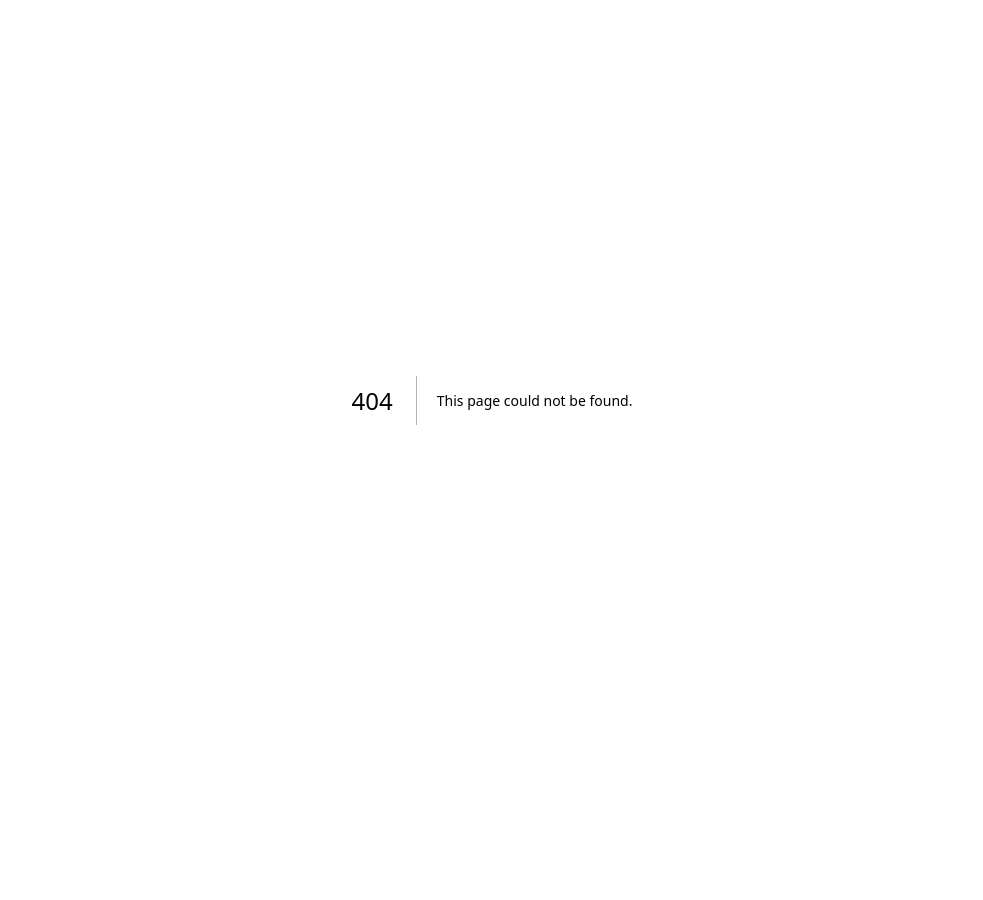
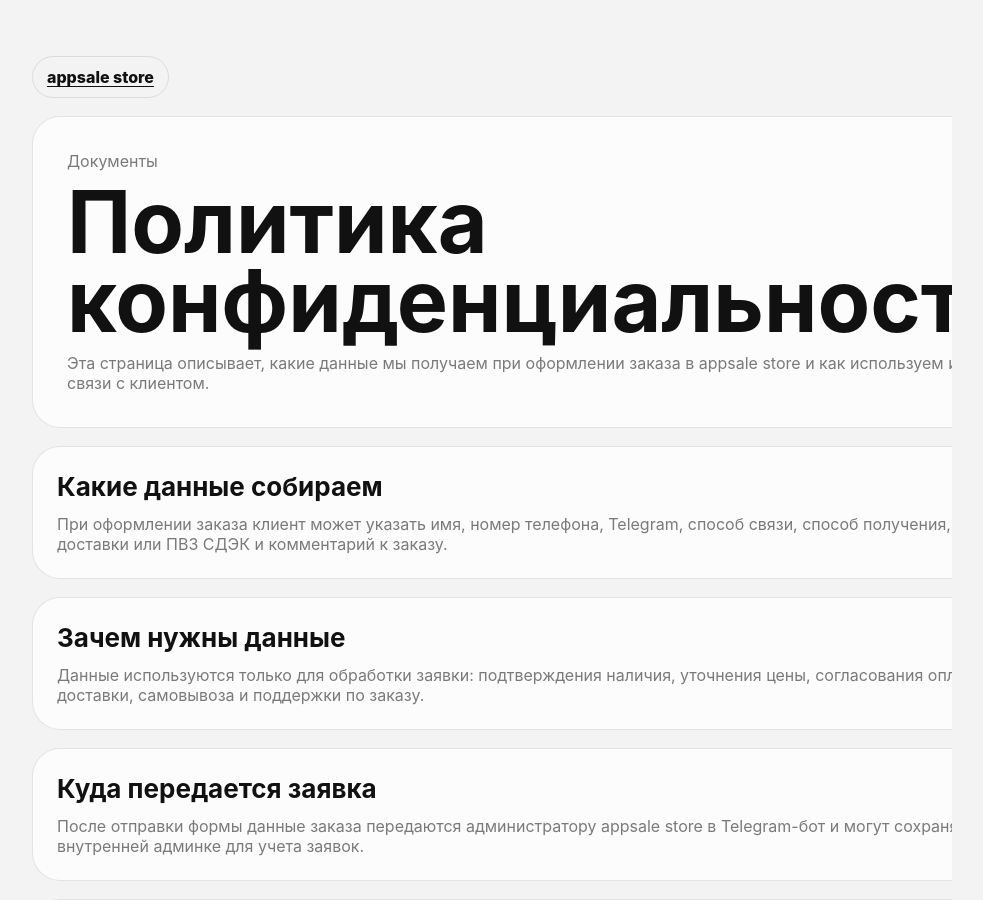
Before and after one commit to it706/appsale-store, a Next.js app: page /privacy in a window 1280 px wide. Before the commit this address had no page. Shown: the top 900 px of the page, without its empty margins (148-1131 px from the left). Before the commit the page ends 800 px from the top, so only its background shows below. Built offline with nearby package versions, Linux system fonts and the light colour scheme.

Commit message:
Add privacy policy and consent checkbox

```diff
--- a/app/globals.css
+++ b/app/globals.css
@@ -1628,6 +1628,91 @@ main {
   background: rgba(255, 255, 255, 0.58);
 }
 
+.privacyConsent {
+  display: flex !important;
+  grid-template-columns: none;
+  align-items: flex-start;
+  gap: 10px !important;
+  border: 1px solid var(--line);
+  border-radius: 18px;
+  padding: 12px;
+  background: rgba(255, 255, 255, 0.58);
+  color: var(--gray);
+  font-size: 13px;
+  line-height: 1.45;
+}
+
+.privacyConsent input {
+  flex: 0 0 18px;
+  width: 18px;
+  height: 18px;
+  margin-top: 1px;
+  accent-color: var(--black);
+}
+
+.privacyConsent a {
+  color: var(--black);
+  text-decoration: underline;
+  text-underline-offset: 3px;
+}
+
+.policyPage {
+  display: grid;
+  gap: 18px;
+  width: min(100% - 36px, 920px);
+  margin: 0 auto;
+  padding: 56px 0;
+  color: var(--black);
+}
+
+.policyBack {
+  width: fit-content;
+  border: 1px solid var(--line);
+  border-radius: 999px;
+  padding: 10px 14px;
+  color: var(--black);
+  font-weight: 760;
+}
+
+.policyPage section {
+  display: grid;
+  gap: 12px;
+  border: 1px solid var(--line);
+  border-radius: 28px;
+  padding: 24px;
+  background: rgba(255, 255, 255, 0.72);
+}
+
+.policyPage section:first-of-type {
+  padding: 34px;
+}
+
+.policyPage span,
+.policyPage p {
+  color: var(--gray);
+}
+
+.policyPage h1,
+.policyPage h2,
+.policyPage p {
+  margin: 0;
+}
+
+.policyPage h1 {
+  font-size: clamp(42px, 7vw, 86px);
+  line-height: 0.92;
+}
+
+.policyPage h2 {
+  font-size: 26px;
+}
+
+.policyPage a {
+  color: var(--black);
+  text-decoration: underline;
+  text-underline-offset: 3px;
+}
+
 .orderStatus {
   border-radius: 16px;
   padding: 12px 14px;
@@ -2533,4 +2618,19 @@ main {
   .supportContent p {
     font-size: 17px;
   }
-}
+
+  .policyPage {
+    width: min(100% - 22px, 920px);
+    padding: 24px 0 94px;
+  }
+
+  .policyPage section,
+  .policyPage section:first-of-type {
+    border-radius: 22px;
+    padding: 18px;
+  }
+
+  .policyPage h1 {
+    font-size: 42px;
+  }
+}
--- /dev/null
+++ b/app/privacy/page.tsx
@@ -0,0 +1,63 @@
+import Link from "next/link";
+
+export default function PrivacyPage() {
+  return (
+    <main className="policyPage">
+      <Link className="policyBack" href="/">
+        appsale store
+      </Link>
+
+      <section>
+        <span>Документы</span>
+        <h1>Политика конфиденциальности</h1>
+        <p>
+          Эта страница описывает, какие данные мы получаем при оформлении заказа в appsale store
+          и как используем их для связи с клиентом.
+        </p>
+      </section>
+
+      <section>
+        <h2>Какие данные собираем</h2>
+        <p>
+          При оформлении заказа клиент может указать имя, номер телефона, Telegram, способ связи,
+          способ получения, адрес доставки или ПВЗ СДЭК и комментарий к заказу.
+        </p>
+      </section>
+
+      <section>
+        <h2>Зачем нужны данные</h2>
+        <p>
+          Данные используются только для обработки заявки: подтверждения наличия, уточнения цены,
+          согласования оплаты, доставки, самовывоза и поддержки по заказу.
+        </p>
+      </section>
+
+      <section>
+        <h2>Куда передается заявка</h2>
+        <p>
+          После отправки формы данные заказа передаются администратору appsale store в Telegram-бот
+          и могут сохраняться во внутренней админке для учета заявок.
+        </p>
+      </section>
+
+      <section>
+        <h2>Хранение и удаление</h2>
+        <p>
+          Мы не публикуем персональные данные клиентов и не передаем их третьим лицам для рекламы.
+          Чтобы уточнить, изменить или удалить данные по заказу, напишите менеджеру в Telegram.
+        </p>
+      </section>
+
+      <section>
+        <h2>Связь</h2>
+        <p>
+          По вопросам обработки данных можно написать менеджеру:{" "}
+          <a href="https://t.me/evgenypulkov" rel="noreferrer" target="_blank">
+            t.me/evgenypulkov
+          </a>
+          .
+        </p>
+      </section>
+    </main>
+  );
+}
```
Also changed, not shown: app/page.tsx (+21 -1 lines).
